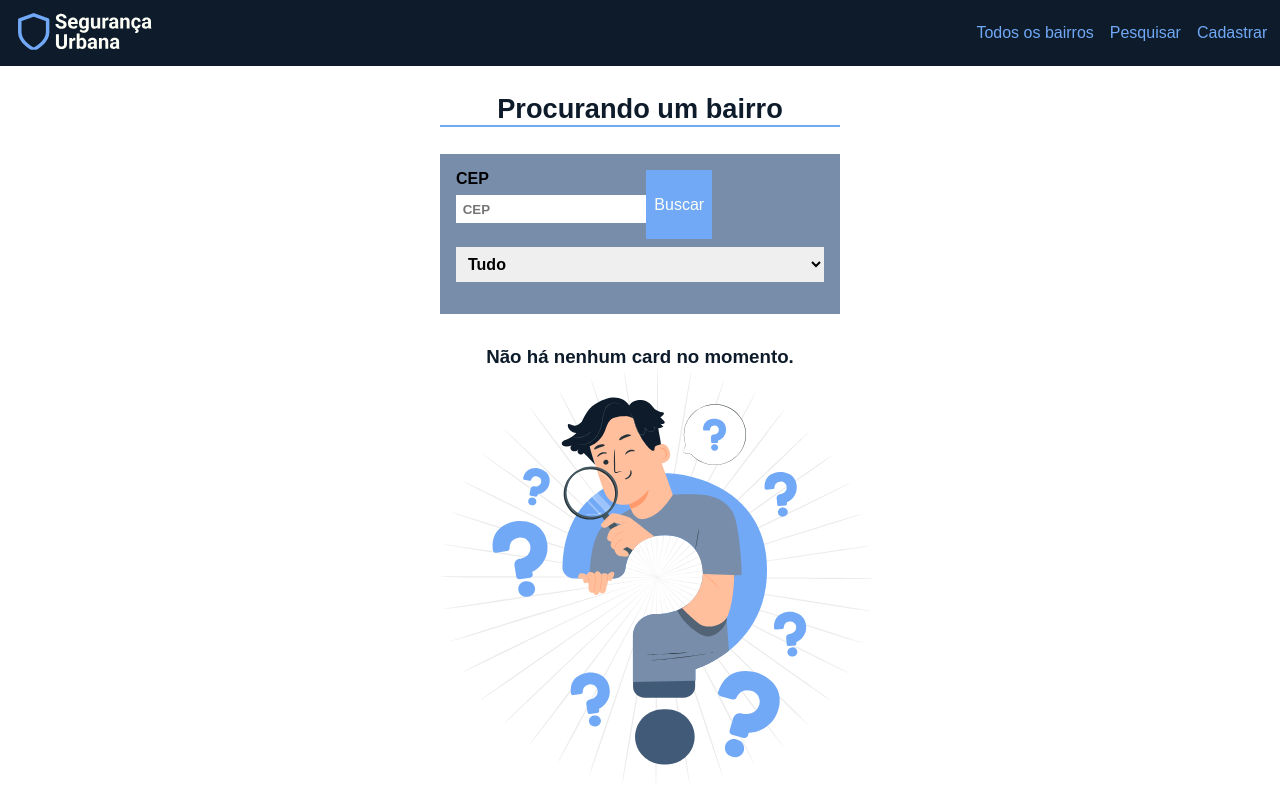
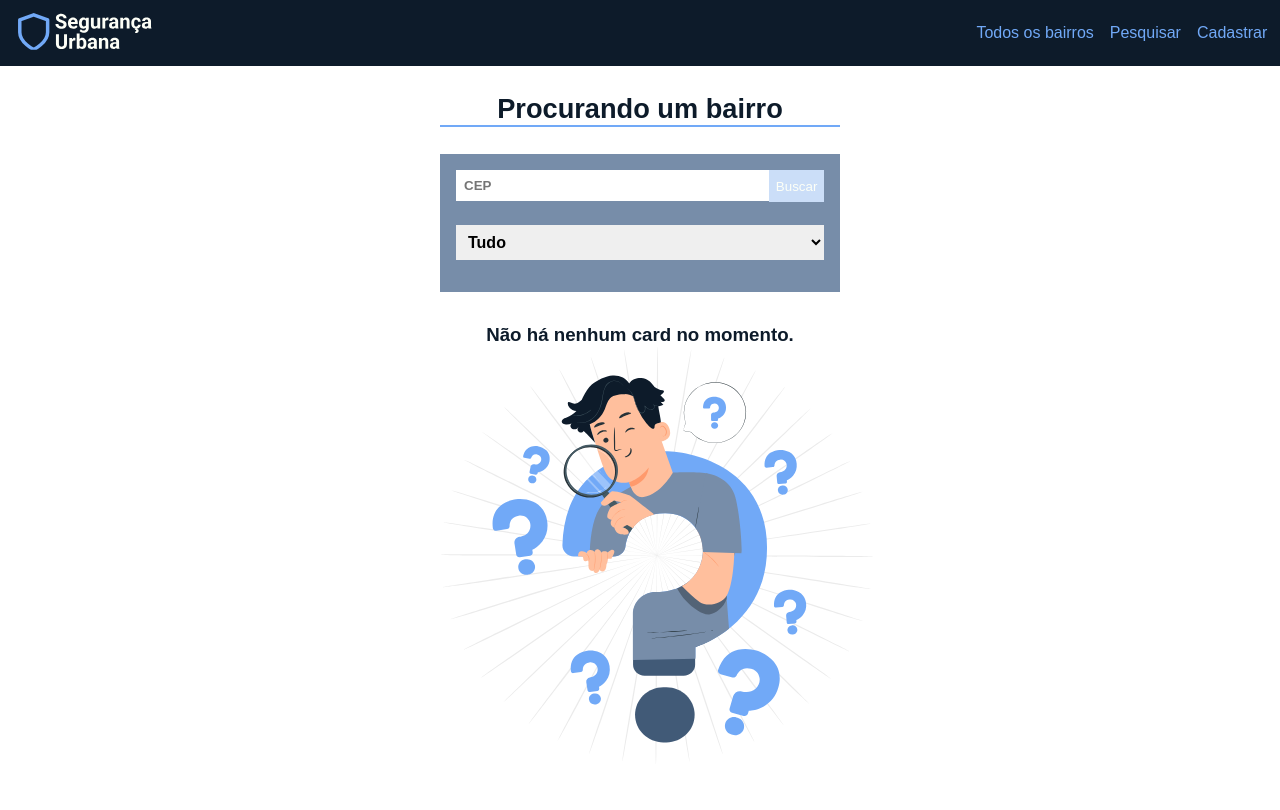
Before and after one commit to gabriel-augg/seguranca-urbana, a React (Vite) app: page /pesquisar in a window 1280 px wide. Shown: the top 810 px of the page. Built offline with nearby package versions, Linux system fonts and the light colour scheme.

Commit message:
Fix: bugfix

```diff
--- a/src/components/Card/index.jsx
+++ b/src/components/Card/index.jsx
@@ -11,7 +11,7 @@ export default function Card({name, crimeRate, publicLight, recomendation, cep,
                 <h1>Taxa de criminalidade</h1>
                 <span>{crimeRate}</span>
             </div>
-            {!isSearch && (
+            {isSearch === "Tudo" && (
                 <>
                     <div>
                         <h1>Iluminação publica</h1>
--- a/src/components/Input/index.jsx
+++ b/src/components/Input/index.jsx
@@ -6,7 +6,7 @@ export default function Input({title, change, value, name, placeholder, isCep}){
     if(isCep){
         return(
         <div className={styles.input_control}>
-            <label htmlFor={name}>{title}</label>
+            { title && <label htmlFor={name}>{title}</label>}
            <InputMask id={name} mask="99999-999" value={value} onChange={change} placeholder={placeholder}/>
         </div>
         )
--- a/src/pages/Home/index.jsx
+++ b/src/pages/Home/index.jsx
@@ -24,7 +24,16 @@ export default function Home(){
                 { cards.length !== 0 && (
                     cards.map((card) => {
                         return(
-                            <Card key={card.id} id={card.id} name={card.name} crimeRate={card.crimeRate} publicLight={card.publicLight} recomendation={card.recommendation} cep={card.cep}  />
+                            <Card
+                                key={card.id}
+                                id={card.id}
+                                name={card.name}
+                                crimeRate={card.crimeRate}
+                                publicLight={card.publicLight}
+                                recomendation={card.recommendation}
+                                cep={card.cep}
+                                isSearch="Tudo"
+                            />
                         )
                     })
                 )}
--- a/src/pages/Search/index.jsx
+++ b/src/pages/Search/index.jsx
@@ -17,14 +17,14 @@ export default function Search(){
 
     function handleSearch(){
 
-        // api.get(`/neighborhoods/${ select === "Tudo" ?  "cep/" + cep : "crimerate/cep/" + cep}`)
-        // .then((res) => {
-        //     setCep("")
-        //     setCard(res.data.neighborhood)
-        // })
-        // .catch(()=> {
-        //     alert("Houve um erro inesperado, por favor, tente novamente")
-        // })
+        api.get(`/neighborhoods/${ select === "Tudo" ?  "cep/" + cep : "crimerate/cep/" + cep}`)
+        .then((res) => {
+            setCep("")
+            setCard(res.data.neighborhood)
+        })
+        .catch(()=> {
+            alert("Houve um erro inesperado, por favor, tente novamente")
+        })
     }
 
     function handleCep(e){
@@ -40,19 +40,18 @@ export default function Search(){
                 <Title title="Procurando um bairro" />
                 <div className={styles.search_area}>
                     <div>
-                        <div>
                         <Input
-                                title="CEP"
                             name="cep"
                             value={cep}
                             change={handleCep}
                             placeholder="CEP"
                             isCep={true}
                         />
-                        </div>
+                        <div>
                             <button disabled={(cep.length < 8)} onClick={handleSearch}>
                                 Buscar
                             </button>
+                        </div>
                     </div>
                     <Select
                         title="Taxa de criminalidade"
@@ -62,10 +61,21 @@ export default function Search(){
                         options={["Tudo", "Taxa de criminalidade"]}
                         isSearch={true}
                     />
+
+
                 </div>
                 <div className={styles.card_area}>
                     {card ? (
-                        <Card key={card.id} id={card.id} name={card.name} crimeRate={card.crimeRate} publicLight={card.publicLight} recomendation={card.recommendation} cep={card.cep} isSearch={select}  />
+                        <Card
+                            key={card.id}
+                            id={card.id}
+                            name={card.name}
+                            crimeRate={card.crimeRate}
+                            publicLight={card.publicLight}
+                            recomendation={card.recommendation}
+                            cep={card.cep}
+                            isSearch={select}
+                         />
                     ) : (
                         <div className={styles.no_card}>
                             <h1>Não há nenhum card no momento.</h1>
--- a/src/pages/Search/styles.module.css
+++ b/src/pages/Search/styles.module.css
@@ -6,24 +6,33 @@
     gap: 0.5em;
 }
 
-.search_area div {
+.search_area > div {
     display: flex;
 }
 
-.search_area div input {
+.search_area > div div:first-child{
     width: 100%;
-    padding: 0.5em;
-    border: none;
-    outline: none;
+}
+
+.search_area > div div:last-child button{
+    height: 2.38em;
 }
 
 .search_area div button {
     padding: 0.5em;
     border: none;
-    font-size: 1em;
     background-color: var(--primary);
     color: var(--white);
     font-weight: 400;
+}
+
+.search_area div button:hover {
+    background-color: #98bdf0;
+}
+
+.search_area div button:disabled {
+    background-color: #cbdef8;
+    cursor: inherit;
 }
 
 .search_area select {
```
Lines whose indentation alone changed are shown as unchanged.
